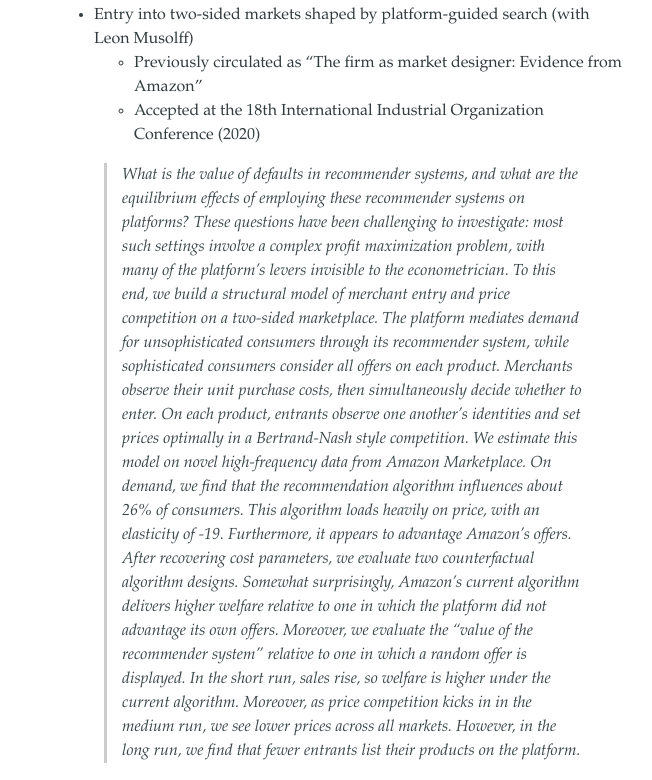
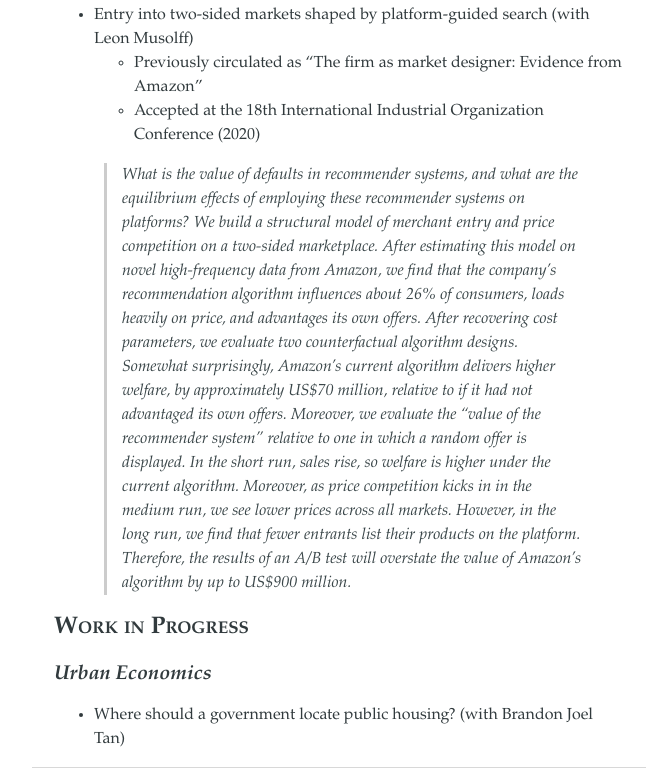
Before and after one commit to kwokhao/kwokhao.github.io, a plain HTML site: page index.html in a window 1280 px wide. Shown: the part 2238-3018 px from the top of the page, without its empty margins (302-954 px from the left). Drawn offline with Linux system fonts and the light colour scheme.

Commit message:
rebuilding site Wed Jul 28 12:13:52 +08 2021

```diff
--- a/index.html
+++ b/index.html
@@ -141,28 +141,21 @@ Amazon&rdquo;</li>
 </ul>
 <blockquote>
 <p>What is the value of defaults in recommender systems, and what are the
-equilibrium effects of employing these recommender systems on platforms? These
-questions have been challenging to investigate: most such settings involve a
-complex profit maximization problem, with many of the platform&rsquo;s levers
-invisible to the econometrician. To this end, we build a structural model of
-merchant entry and price competition on a two-sided marketplace. The platform
-mediates demand for unsophisticated consumers through its recommender system,
-while sophisticated consumers consider all offers on each product. Merchants
-observe their unit purchase costs, then simultaneously decide whether to enter.
-On each product, entrants observe one another&rsquo;s identities and set prices
-optimally in a Bertrand-Nash style competition. We estimate this model on novel
-high-frequency data from Amazon Marketplace. On demand, we find that the
-recommendation algorithm influences about 26% of consumers. This algorithm loads
-heavily on price, with an elasticity of -19. Furthermore, it appears to
-advantage Amazon&rsquo;s offers. After recovering cost parameters, we evaluate two
-counterfactual algorithm designs. Somewhat surprisingly, Amazon&rsquo;s current
-algorithm delivers higher welfare relative to one in which the platform did not
-advantage its own offers. Moreover, we evaluate the &ldquo;value of the recommender
-system&rdquo; relative to one in which a random offer is displayed. In the short run,
-sales rise, so welfare is higher under the current algorithm. Moreover, as price
-competition kicks in in the medium run, we see lower prices across all markets.
-However, in the long run, we find that fewer entrants list their products on the
-platform.</p>
+equilibrium effects of employing these recommender systems on platforms? We
+build a structural model of merchant entry and price competition on a
+two-sided marketplace. After estimating this model on novel high-frequency
+data from Amazon, we find that the company&rsquo;s recommendation algorithm
+influences about 26% of consumers, loads heavily on price, and advantages its
+own offers. After recovering cost parameters, we evaluate two counterfactual
+algorithm designs. Somewhat surprisingly, Amazon&rsquo;s current algorithm delivers
+higher welfare, by approximately US$70 million, relative to if it had not
+advantaged its own offers. Moreover, we evaluate the &ldquo;value of the recommender
+system&rdquo; relative to one in which a random offer is displayed. In the short
+run, sales rise, so welfare is higher under the current algorithm. Moreover,
+as price competition kicks in in the medium run, we see lower prices across
+all markets. However, in the long run, we find that fewer entrants list their
+products on the platform. Therefore, the results of an A/B test will overstate
+the value of Amazon&rsquo;s algorithm by up to US$900 million.</p>
 </blockquote>
 <h2 id="span-stylefont-variantsmall-capswork-in-progressspan"><span style="font-variant:small-caps;">Work in Progress</span></h2>
 <h3 id="_urban-economics_-1"><em>Urban Economics</em></h3>
```
